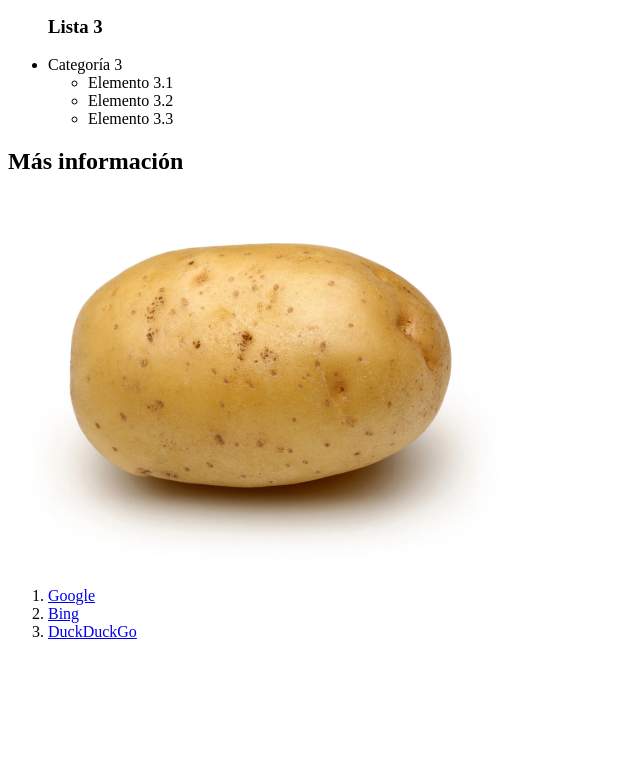
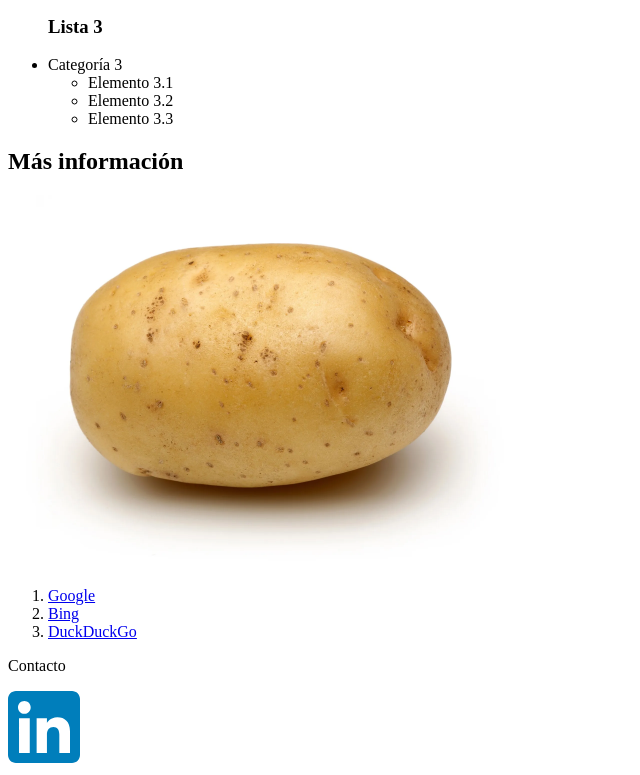
Before and after one commit to ferregsal/web.sample, a website: page index.html in a window 1280 px wide. Shown: the part 534-1309 px from the top of the page, without its empty margins (0-640 px from the left). Before the commit the page ends 1191 px from the top, so only its background shows below. Drawn offline with Linux system fonts and the light colour scheme.

Commit message:
add LinkedIn_icon

```diff
--- a/index.html
+++ b/index.html
@@ -93,5 +93,12 @@
       <li><a href="https://bing.com" target="_blank">Bing</a></li>
       <li><a href="https://DuckDuckGo.com" target="_blank">DuckDuckGo</a></li>
     </ol>
+    <p>Contacto</p>
+    <img
+      a
+      href="www.facebook.com"
+      src="assets/LinkedIn_icon.svg"
+      alt="LinkedIn Icon"
+    />
   </body>
 </html>
```
Also changed, not shown: assets/LinkedIn_icon.svg (added).
